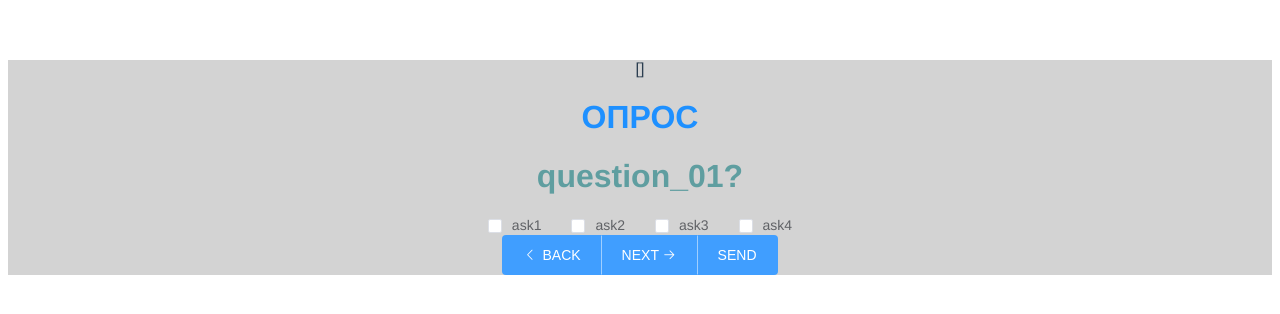
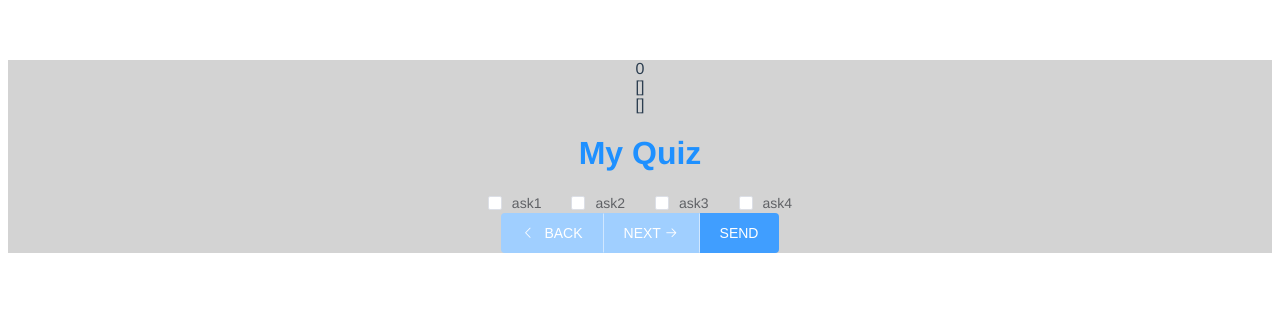
Before and after one commit to agbusko/vue-cli, a Vue app in the folder hello-world/: page / in a window 1280 px wide. Shown: the top 314 px of the page. Built offline with nearby package versions, Linux system fonts and the light colour scheme.

Commit message:
AB: modification
*Рефакторинг в один компонент

```diff
--- a/hello-world/src/components/AppSurvey.vue
+++ b/hello-world/src/components/AppSurvey.vue
@@ -1,62 +1,90 @@
 <template>
-	<div id="survey">{{quizzes[x].checkAnswers}}
-		<h1>ОПРОС</h1>
+	<div id="survey">
+		<!-- ------------------------------------------- -->
+		{{ questionIndex }}<br>
+		{{ quizzes[0].checkAnswers }}<br>
+		{{ quizzes[1].checkAnswers }}<br>
 
-			<app-checkbox
-				v-bind:quizzes="quizzes[x]"
-				v-on:change-answer="quizzes[x].checkAnswers=$event">
-			</app-checkbox>
+		<!-- ------------------------------------------- -->
+		<h1>{{ title }}</h1>
 
-<!--			<app-radio-->
-<!--				v-bind:quizzes="item"-->
-<!--				v-on:change-answer="item.checkAnswers=$event">-->
-<!--			</app-radio>-->
+		<section class="survey-card" v-for="(item, index) in quizzes" :key="index">
+			<el-checkbox-group v-model="item.checkAnswers" v-if="index == questionIndex">
+				<el-checkbox
+					v-for="(value, index) in item.answers"
+					:key="index"
+					:label="value">
+				</el-checkbox>
+			</el-checkbox-group>
+		</section>
 
 
 		<el-button-group>
-			<el-button type="primary" icon="el-icon-arrow-left" @click="minus">BACK</el-button>
+			<el-button type="primary" @click="prev" icon="el-icon-arrow-left" :disabled="questionIndex == 0">
+				BACK
+			</el-button>
 
-			<el-button type="primary" @click="plus">NEXT
+			<el-button type="primary" @click="next" :disabled="quizzes[questionIndex].checkAnswers == false">
+				NEXT
 				<i class="el-icon-arrow-right el-icon-right"></i>
 			</el-button>
 
-			<el-button type="primary">SEND</el-button>
+			<el-button type="primary">
+				SEND
+			</el-button>
 		</el-button-group>
 	</div>
 </template>
 <script>
-    import AppCheckbox from './controls/Checkbox'
-    // import AppRadio from './controls/Radio'
+    //  import AppCheckbox from './controls/Checkbox'
+    //  import AppRadio from './controls/Radio'
 
     export default {
         name: "AppSurvey",
         components: {
-            AppCheckbox,
+            // AppCheckbox,
             // AppRadio
         },
 
         data () {
             return {
-                x: 0,
-                quizzes: [ {
+                title: 'My Quiz',
+                questionIndex: 0,
+                quizzes: [
+                    {
+                        id: 1,
                         question: 'question_01?',
                         answers: [ 'ask1', 'ask2', 'ask3', 'ask4' ],
-                    checkAnswers: ''
+                        checkAnswers: []
                     },
                     {
+                        id: 2,
                         question: 'question_02?',
-                    answers: [ 'ask1', 'ask2', 'ask3', 'ask4' ],
-                    checkAnswers: ''
-                }]
+                        answers: [ 'ask5', 'ask6', 'ask7', 'ask8' ],
+                        checkAnswers: []
+                    },
+                    {
+                        id: 3,
+                        question: 'question_02?',
+                        answers: [ 'ask9', 'ask10', 'ask11', 'ask12' ],
+                        checkAnswers: []
+                    }
+                ]
             }
         },
 				methods: {
-            plus() {
-                this.x+=1
+            // Go to next question
+            next() {
+                if (this.questionIndex < this.quizzes.length - 1 ) {
+                    this.questionIndex++;
+                }
             },
-            minus() {
-                this.x-=1
+            // Go to previous question
+            prev() {
+                if (this.questionIndex > 0 ) {
+                    this.questionIndex--;
                 }
+            },
 				}
     }
 </script>
@@ -68,3 +96,5 @@
 		background-color: lightgray;
 	}
 </style>
+
+<!---->
--- a/hello-world/src/components/controls/Checkbox.vue
+++ b/hello-world/src/components/controls/Checkbox.vue
@@ -1,9 +1,9 @@
 <template>
-	<div id="checkbox">
+	<div id="checkbox">{{checkAnswers}}child
 		<h1>{{quizzes.question}}</h1>
 		<el-checkbox-group v-model="checkAnswers">
-			<el-checkbox v-for="(value, index) in quizzes.answers"
-					:key="index"
+			<el-checkbox v-for="value in quizzes.answers"
+					:key="value.id"
 					:label="value"
 					:change="$emit('change-answer', checkAnswers)">
 			</el-checkbox>
@@ -19,7 +19,7 @@
 
         data () {
             return {
-								checkAnswers: []
+								checkAnswers: ''
             }
         }
     }
@@ -29,3 +29,5 @@
 		color: cadetblue;
 	}
 </style>
+
+<!---->
```
Lines whose indentation alone changed are shown as unchanged.
